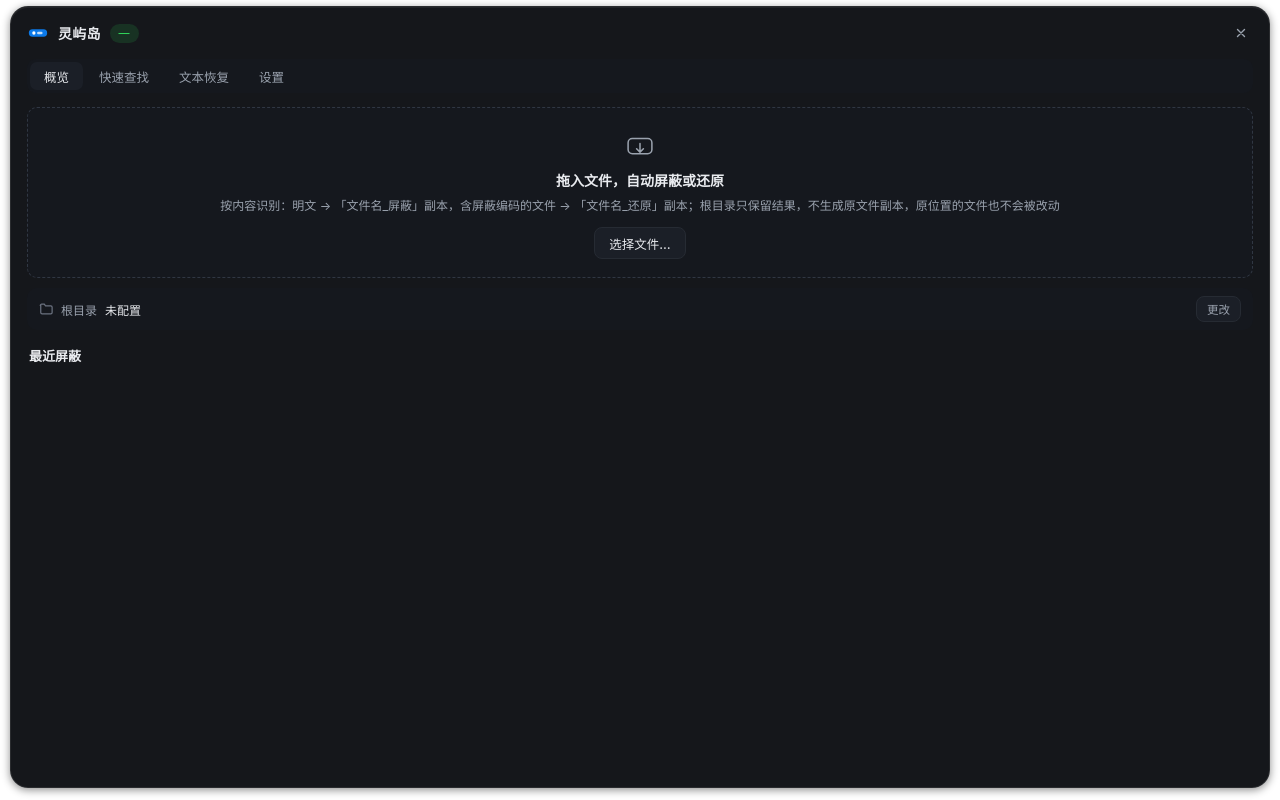
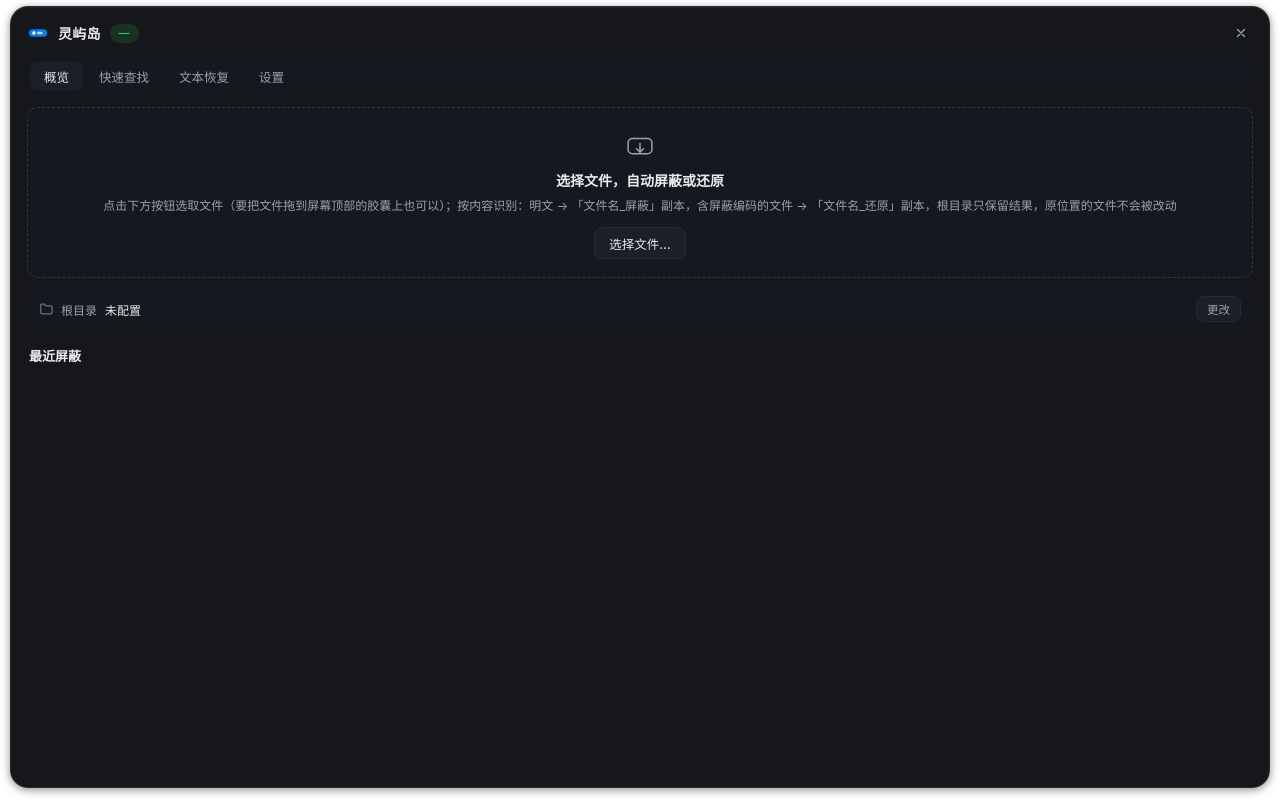
Before and after one commit to Haitang-Hub/LingyuIsland, an Electron app: page src/renderer/panel.html in a window 1280 px wide. Drawn offline with Linux system fonts and the light colour scheme; no server answers.

Commit message:
面板拖放区文案改为「选择文件」（面板 blur 即收起，拖入不可行；胶囊拖入仍可用）

```diff
--- a/src/renderer/panel.html
+++ b/src/renderer/panel.html
@@ -35,13 +35,13 @@
 
     <!-- 概览 -->
     <section class="view is-active" id="view-home">
-      <div class="dropzone" id="dropzone" tabindex="0" aria-label="拖入文件屏蔽，或点击选择文件">
+      <div class="dropzone" id="dropzone" tabindex="0" aria-label="点击选择文件，自动屏蔽或还原">
         <svg viewBox="0 0 40 40" width="34" height="34" aria-hidden="true">
           <rect x="6" y="10" width="28" height="18" rx="5" fill="none" stroke="currentColor" stroke-width="1.8"/>
           <path d="M20 16v10m0 0l-4-4m4 4l4-4" stroke="currentColor" stroke-width="1.8" stroke-linecap="round" stroke-linejoin="round" fill="none"/>
         </svg>
-        <p class="dz-title">拖入文件，自动屏蔽或还原</p>
-        <p class="dz-sub">按内容识别：明文 → 「文件名_屏蔽」副本，含屏蔽编码的文件 → 「文件名_还原」副本；根目录只保留结果，不生成原文件副本，原位置的文件也不会被改动</p>
+        <p class="dz-title">选择文件，自动屏蔽或还原</p>
+        <p class="dz-sub">点击下方按钮选取文件（要把文件拖到屏幕顶部的胶囊上也可以）；按内容识别：明文 → 「文件名_屏蔽」副本，含屏蔽编码的文件 → 「文件名_还原」副本，根目录只保留结果，原位置的文件不会被改动</p>
         <button class="btn btn-ghost" id="pickBtn">选择文件…</button>
       </div>
 
```
